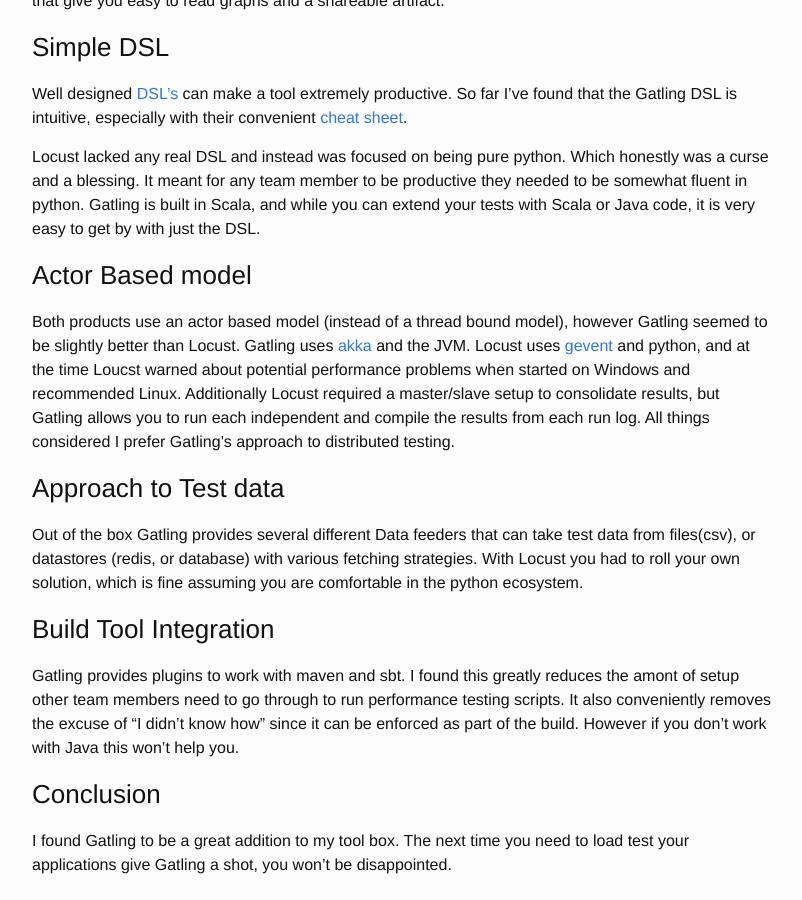
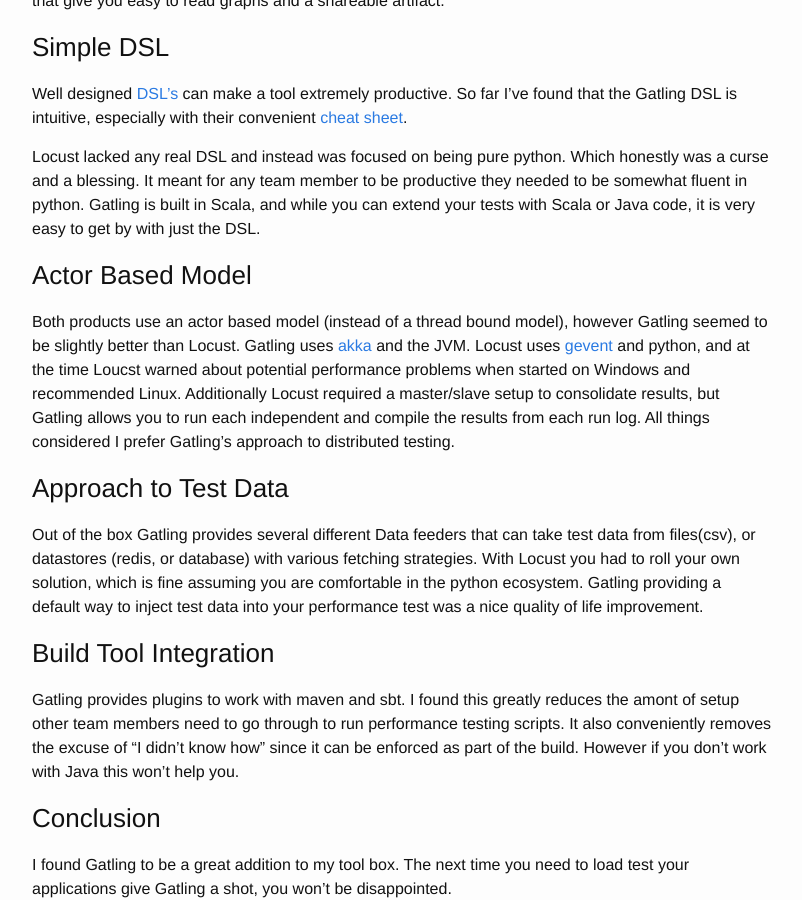
Before and after one commit to catwomey/catwomey.github.io, a Jekyll site: the page built from _posts/2016-03-01-gatling.markdown, in a window 1280 px wide and 900 px high, scrolled down 479 px. Shown: the whole window, without its empty margins (238-1040 px from the left). Built offline with Jekyll 4.4.1, drawn with Linux system fonts in a browser that asks for light colours; comment, search, counter and statistics services are not loaded.

Commit message:
added a sentence to Test data section.  Fixed some capitilization

```diff
--- a/_posts/2016-03-01-gatling.markdown
+++ b/_posts/2016-03-01-gatling.markdown
@@ -18,13 +18,13 @@ Well designed [DSL's](https://en.wikipedia.org/wiki/Domain-specific_language) ca
 
 Locust lacked any real DSL and instead was focused on being pure python.  Which honestly was a curse and a blessing.  It meant for any team member to be productive they needed to be somewhat fluent in python.  Gatling is built in Scala, and while you can extend your tests with Scala or Java code, it is very easy to get by with just the DSL.
 
-### Actor Based model
+### Actor Based Model
 
 Both products use an actor based model (instead of a thread bound model), however Gatling seemed to be slightly better than Locust.  Gatling uses [akka](http://akka.io) and the JVM.  Locust uses [gevent](http://www.gevent.org/) and python, and at the time Loucst warned about potential performance problems when started on Windows and recommended Linux.  Additionally Locust required a master/slave setup to consolidate results, but Gatling allows you to run each independent and compile the results from each run log.  All things considered I prefer Gatling's approach to distributed testing.
 
-### Approach to Test data
+### Approach to Test Data
 
-Out of the box Gatling provides several different Data feeders that can take test data from files(csv), or datastores (redis, or database) with various fetching strategies. With Locust you had to roll your own solution, which is fine assuming you are comfortable in the python ecosystem.
+Out of the box Gatling provides several different Data feeders that can take test data from files(csv), or datastores (redis, or database) with various fetching strategies. With Locust you had to roll your own solution, which is fine assuming you are comfortable in the python ecosystem. Gatling providing a default way to inject test data into your performance test was a nice quality of life improvement.
 
 ### Build Tool Integration
 
```
